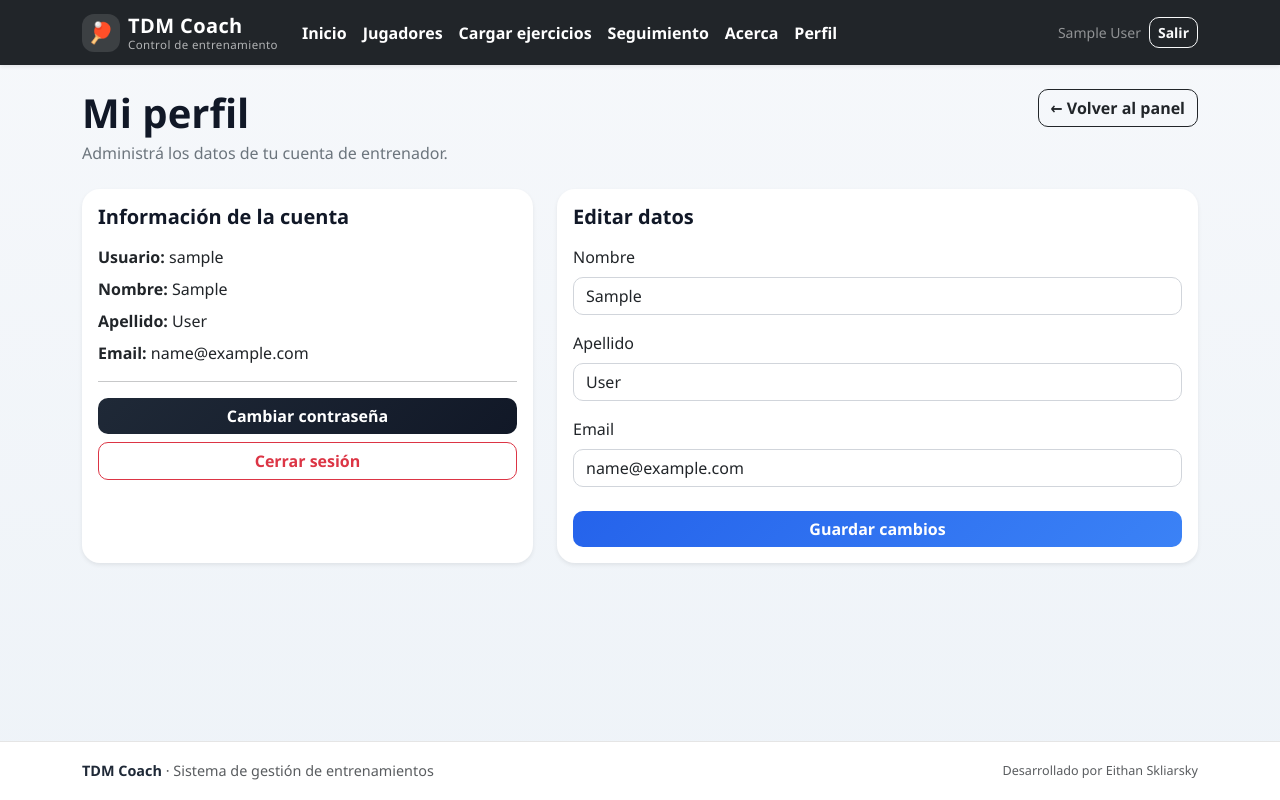
After one commit to eitommy/app-entrenador-tdm, a Django app: page /perfil/ in a window 1280 px wide. The commit adds this page. Run offline with Django 5.2, Linux system fonts and the light colour scheme; the visitor is signed in with stand-in values (Sample User, id 1).

Commit message:
Agrega favicon y autor en footer

```diff
--- a/asistencia/forms.py
+++ b/asistencia/forms.py
@@ -6,13 +6,88 @@ from .models import Jugador, Ejercicio, Entrenamiento
 
 
 class RegistroEntrenadorForm(UserCreationForm):
-    first_name = forms.CharField(label="Nombre", max_length=100)
-    last_name = forms.CharField(label="Apellido", max_length=100)
-    email = forms.EmailField(label="Email", required=False)
+    first_name = forms.CharField(
+        label="Nombre",
+        max_length=100,
+        widget=forms.TextInput(attrs={
+            "class": "form-control",
+            "placeholder": "Nombre",
+            "autocomplete": "off",
+        })
+    )
+
+    last_name = forms.CharField(
+        label="Apellido",
+        max_length=100,
+        widget=forms.TextInput(attrs={
+            "class": "form-control",
+            "placeholder": "Apellido",
+            "autocomplete": "off",
+        })
+    )
+
+    email = forms.EmailField(
+        label="Email",
+        required=False,
+        widget=forms.EmailInput(attrs={
+            "class": "form-control",
+            "placeholder": "Email",
+            "autocomplete": "off",
+        })
+    )
 
     class Meta:
         model = User
         fields = ["first_name", "last_name", "email", "username", "password1", "password2"]
+
+    def __init__(self, *args, **kwargs):
+        super().__init__(*args, **kwargs)
+
+        self.fields["username"].widget.attrs.update({
+            "class": "form-control",
+            "placeholder": "Usuario",
+            "autocomplete": "off",
+        })
+
+        self.fields["password1"].widget.attrs.update({
+            "class": "form-control",
+            "placeholder": "Contraseña",
+            "autocomplete": "new-password",
+        })
+
+        self.fields["password2"].widget.attrs.update({
+            "class": "form-control",
+            "placeholder": "Repetir contraseña",
+            "autocomplete": "new-password",
+        })
+
+
+class PerfilForm(forms.ModelForm):
+    class Meta:
+        model = User
+        fields = ["first_name", "last_name", "email"]
+        labels = {
+            "first_name": "Nombre",
+            "last_name": "Apellido",
+            "email": "Email",
+        }
+        widgets = {
+            "first_name": forms.TextInput(attrs={
+                "class": "form-control",
+                "placeholder": "Nombre",
+                "autocomplete": "off",
+            }),
+            "last_name": forms.TextInput(attrs={
+                "class": "form-control",
+                "placeholder": "Apellido",
+                "autocomplete": "off",
+            }),
+            "email": forms.EmailInput(attrs={
+                "class": "form-control",
+                "placeholder": "Email",
+                "autocomplete": "off",
+            }),
+        }
 
 
 class JugadorForm(forms.ModelForm):
@@ -20,9 +95,19 @@ class JugadorForm(forms.ModelForm):
         model = Jugador
         fields = ["nombre", "apellido", "activo"]
         widgets = {
-            "nombre": forms.TextInput(attrs={"class": "form-control", "placeholder": "Nombre del jugador", "autocomplete": "off"}),
-            "apellido": forms.TextInput(attrs={"class": "form-control", "placeholder": "Apellido del jugador", "autocomplete": "off"}),
-            "activo": forms.CheckboxInput(attrs={"class": "form-check-input"}),
+            "nombre": forms.TextInput(attrs={
+                "class": "form-control",
+                "placeholder": "Nombre del jugador",
+                "autocomplete": "off",
+            }),
+            "apellido": forms.TextInput(attrs={
+                "class": "form-control",
+                "placeholder": "Apellido del jugador",
+                "autocomplete": "off",
+            }),
+            "activo": forms.CheckboxInput(attrs={
+                "class": "form-check-input",
+            }),
         }
 
 
@@ -31,9 +116,18 @@ class EjercicioForm(forms.ModelForm):
         model = Ejercicio
         fields = ["categoria", "nombre", "activo"]
         widgets = {
-            "categoria": forms.Select(attrs={"class": "form-select", "autocomplete": "off"}),
-            "nombre": forms.TextInput(attrs={"class": "form-control", "placeholder": "Nombre del ejercicio", "autocomplete": "off"}),
-            "activo": forms.CheckboxInput(attrs={"class": "form-check-input"}),
+            "categoria": forms.Select(attrs={
+                "class": "form-select",
+                "autocomplete": "off",
+            }),
+            "nombre": forms.TextInput(attrs={
+                "class": "form-control",
+                "placeholder": "Nombre del ejercicio",
+                "autocomplete": "off",
+            }),
+            "activo": forms.CheckboxInput(attrs={
+                "class": "form-check-input",
+            }),
         }
 
 
@@ -45,6 +139,6 @@ class EntrenamientoInfoForm(forms.ModelForm):
             "observaciones": forms.Textarea(attrs={
                 "class": "form-control",
                 "rows": 3,
-                "placeholder": "Observaciones del turno..."
+                "placeholder": "Observaciones del turno...",
             }),
         }
--- a/asistencia/templates/asistencia/base.html
+++ b/asistencia/templates/asistencia/base.html
@@ -6,15 +6,20 @@
     <meta name="viewport" content="width=device-width, initial-scale=1.0">
     <title>TDM Coach</title>
 
+    <link rel="icon" type="image/svg+xml" href="{% static 'img/favicon.svg' %}">
     <link href="https://cdn.jsdelivr.net/npm/bootstrap@5.3.3/dist/css/bootstrap.min.css" rel="stylesheet">
     <link rel="stylesheet" href="{% static 'css/style.css' %}">
 </head>
-<body class="bg-light">
+<body class="bg-light d-flex flex-column min-vh-100">
 
 <nav class="navbar navbar-expand-lg navbar-dark bg-dark shadow-sm mb-4">
     <div class="container">
-        <a class="navbar-brand fw-bold" href="{% url 'inicio' %}">
-            🏓 TDM Coach
+        <a class="navbar-brand d-flex align-items-center gap-2" href="{% url 'inicio' %}">
+            <span class="logo-icon">🏓</span>
+            <span class="d-flex flex-column lh-sm">
+                <span class="fw-bold">TDM Coach</span>
+                <small class="brand-subtitle">Control de entrenamiento</small>
+            </span>
         </a>
 
         {% if user.is_authenticated %}
@@ -43,6 +48,10 @@
                     <li class="nav-item">
                         <a class="nav-link text-white" href="{% url 'acerca' %}">Acerca</a>
                     </li>
+
+                    <li class="nav-item">
+                        <a class="nav-link text-white" href="{% url 'perfil' %}">Perfil</a>
+                    </li>
                 </ul>
 
                 <div class="d-flex flex-column flex-lg-row align-items-lg-center gap-2">
@@ -62,7 +71,7 @@
     </div>
 </nav>
 
-<div class="container pb-5">
+<main class="container pb-5 flex-grow-1">
     {% if messages %}
         {% for message in messages %}
             <div class="alert alert-info d-none mensaje-django" data-message="{{ message|escape }}"></div>
@@ -71,7 +80,22 @@
 
     {% block content %}
     {% endblock %}
-</div>
+</main>
+
+<footer class="footer-tdm mt-auto">
+    <div class="container">
+        <div class="d-flex justify-content-between align-items-center flex-wrap gap-2">
+            <div>
+                <strong>TDM Coach</strong>
+                <span class="text-muted">· Sistema de gestión de entrenamientos</span>
+            </div>
+
+            <div class="text-muted small">
+                Desarrollado por Eithan Skliarsky
+            </div>
+        </div>
+    </div>
+</footer>
 
 <div id="toast-guardado" class="toast-guardado"></div>
 
--- /dev/null
+++ b/asistencia/templates/asistencia/perfil.html
@@ -0,0 +1,96 @@
+{% extends "asistencia/base.html" %}
+
+{% block content %}
+
+<div class="d-flex justify-content-between align-items-start flex-wrap gap-3 mb-4">
+    <div>
+        <h1 class="mb-1">Mi perfil</h1>
+        <p class="text-secondary mb-0">
+            Administrá los datos de tu cuenta de entrenador.
+        </p>
+    </div>
+
+    <a href="{% url 'inicio' %}" class="btn btn-outline-dark">
+        ← Volver al panel
+    </a>
+</div>
+
+<div class="row g-4">
+    <div class="col-md-5">
+        <div class="card shadow-sm border-0 h-100">
+            <div class="card-body">
+                <h5 class="mb-3">Información de la cuenta</h5>
+
+                <p class="mb-2">
+                    <strong>Usuario:</strong> {{ user.username }}
+                </p>
+
+                <p class="mb-2">
+                    <strong>Nombre:</strong> {{ user.first_name|default:"Sin cargar" }}
+                </p>
+
+                <p class="mb-2">
+                    <strong>Apellido:</strong> {{ user.last_name|default:"Sin cargar" }}
+                </p>
+
+                <p class="mb-2">
+                    <strong>Email:</strong> {{ user.email|default:"Sin cargar" }}
+                </p>
+
+                <hr>
+
+                <div class="d-grid gap-2">
+                    <a href="{% url 'password_change' %}" class="btn btn-dark">
+                        Cambiar contraseña
+                    </a>
+
+                    <form method="post" action="{% url 'logout' %}">
+                        {% csrf_token %}
+                        <button type="submit" class="btn btn-outline-danger w-100">
+                            Cerrar sesión
+                        </button>
+                    </form>
+                </div>
+            </div>
+        </div>
+    </div>
+
+    <div class="col-md-7">
+        <div class="card shadow-sm border-0">
+            <div class="card-body">
+                <h5 class="mb-3">Editar datos</h5>
+
+                <form method="post">
+                    {% csrf_token %}
+
+                    {% if form.errors %}
+                        <div class="alert alert-danger">
+                            Revisá los datos ingresados.
+                        </div>
+                    {% endif %}
+
+                    <div class="mb-3">
+                        <label class="form-label">Nombre</label>
+                        {{ form.first_name }}
+                    </div>
+
+                    <div class="mb-3">
+                        <label class="form-label">Apellido</label>
+                        {{ form.last_name }}
+                    </div>
+
+                    <div class="mb-4">
+                        <label class="form-label">Email</label>
+                        {{ form.email }}
+                    </div>
+
+                    <button type="submit" class="btn btn-primary w-100">
+                        Guardar cambios
+                    </button>
+                </form>
+            </div>
+        </div>
+    </div>
+</div>
+
+{% endblock %}
--- a/asistencia/urls.py
+++ b/asistencia/urls.py
@@ -7,6 +7,7 @@ urlpatterns = [
 
     path("", views.inicio, name="inicio"),
     path("acerca/", views.acerca, name="acerca"),
+    path("perfil/", views.perfil, name="perfil"),
     path("ir-a-fecha-asistencia/", views.ir_a_fecha_asistencia, name="ir_a_fecha_asistencia"),
 
     path("dia/<str:fecha_str>/turno/<int:turno>/", views.dia_turno, name="dia_turno"),
@@ -32,4 +33,5 @@ urlpatterns = [
 
     path("seguimiento-semanal/", views.seguimiento_semanal, name="seguimiento_semanal"),
     path("reportes/", views.reportes, name="reportes"),
+
 ]
--- a/asistencia/views.py
+++ b/asistencia/views.py
@@ -9,7 +9,7 @@ from django.shortcuts import get_object_or_404, redirect, render
 from django.utils import timezone
 from django.views.decorators.http import require_POST
 
-from .forms import EjercicioForm, EntrenamientoInfoForm, JugadorForm, RegistroEntrenadorForm
+from .forms import EjercicioForm, EntrenamientoInfoForm, JugadorForm, PerfilForm, RegistroEntrenadorForm
 from .models import Asistencia, Ejercicio, EjercicioRealizado, Entrenamiento, Jugador
 
 
@@ -748,3 +748,19 @@ def reportes(request):
 @login_required
 def acerca(request):
     return render(request, "asistencia/acerca.html")
+
+@login_required
+def perfil(request):
+    if request.method == "POST":
+        form = PerfilForm(request.POST, instance=request.user)
+
+        if form.is_valid():
+            form.save()
+            messages.success(request, "Perfil actualizado correctamente.")
+            return redirect("perfil")
+    else:
+        form = PerfilForm(instance=request.user)
+
+    return render(request, "asistencia/perfil.html", {
+        "form": form,
+    })
--- a/static/css/style.css
+++ b/static/css/style.css
@@ -385,3 +385,47 @@ table th {
 .form-control-fecha {
     font-weight: 600;
 }
+
+.logo-icon {
+    width: 38px;
+    height: 38px;
+    border-radius: 12px;
+    background: rgba(255, 255, 255, 0.12);
+    display: inline-flex;
+    align-items: center;
+    justify-content: center;
+    font-size: 1.3rem;
+}
+
+.brand-subtitle {
+    color: rgba(255, 255, 255, 0.65);
+    font-size: 0.72rem;
+    font-weight: 400;
+}
+
+.footer-tdm {
+    background: #ffffff;
+    border-top: 1px solid #e5e5e5;
+    padding: 18px 0;
+    font-size: 0.9rem;
+}
+
+@media (max-width: 576px) {
+    .brand-subtitle {
+        display: none;
+    }
+
+    .logo-icon {
+        width: 34px;
+        height: 34px;
+        font-size: 1.1rem;
+    }
+
+    .footer-tdm {
+        text-align: center;
+    }
+
+    .footer-tdm .d-flex {
+        justify-content: center !important;
+    }
+}
--- a/tdm_asistencia/settings.py
+++ b/tdm_asistencia/settings.py
@@ -142,3 +142,5 @@ DEFAULT_AUTO_FIELD = "django.db.models.BigAutoField"
 LOGIN_URL = "/accounts/login/"
 LOGIN_REDIRECT_URL = "/"
 LOGOUT_REDIRECT_URL = "/accounts/login/"
+
+EMAIL_BACKEND = "django.core.mail.backends.console.EmailBackend"
```
Also changed, not shown: asistencia/templates/registration/login.html (+61 -34 lines), asistencia/templates/registration/password_change_done.html (added, +23 -0 lines), asistencia/templates/registration/password_change_form.html (added, +68 -0 lines), static/css/img/favicon.svg (added).
